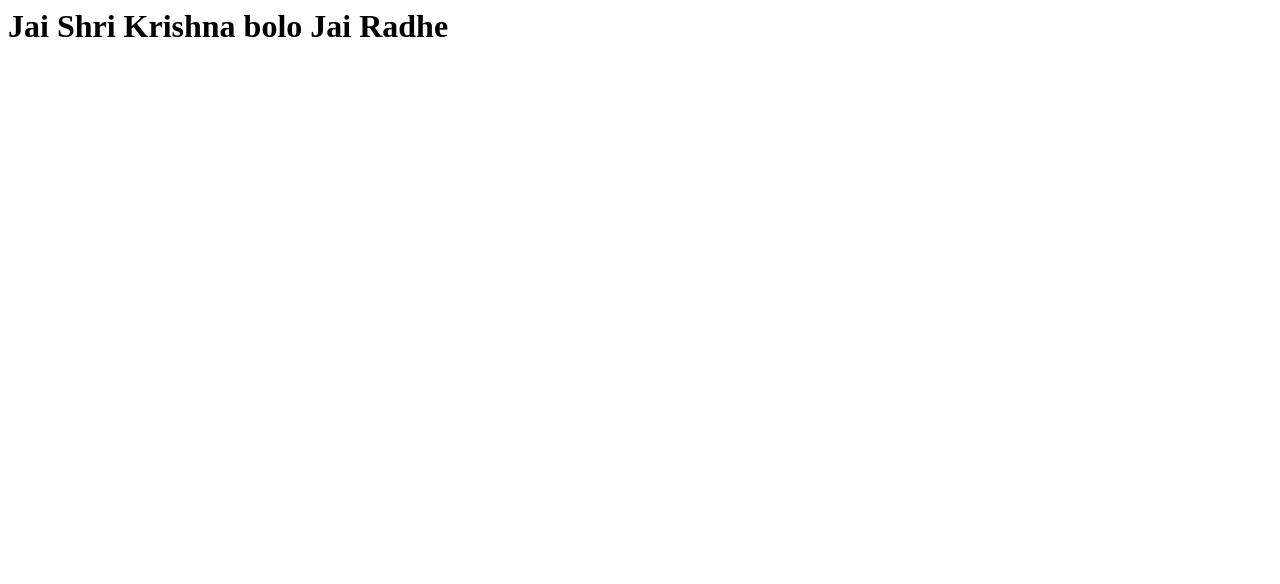
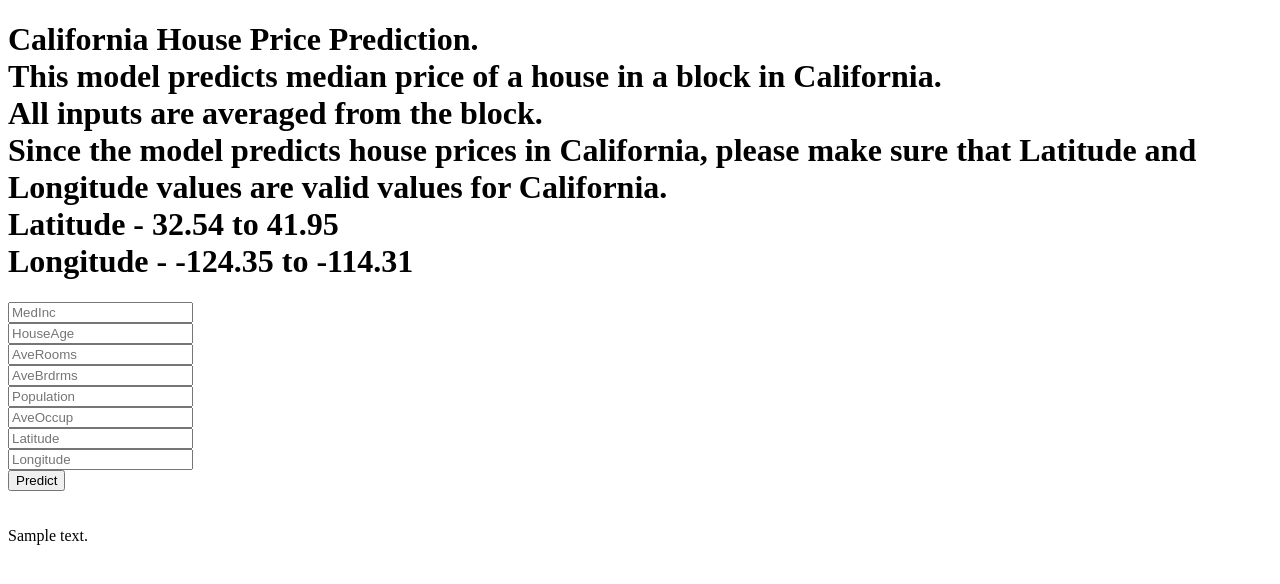
Before and after one commit to spikspiks/cali_housepricing, a Flask app: template templates/home.html in a window 1280 px wide. Shown: the top 584 px of the page. Run offline with Flask 2, Linux system fonts and the light colour scheme; the template is opened without the code that fills it: most values are stand-ins (such as "Sample title", 1, 10 or a date in 2020); parts of the project's set-up code (start-up, migrations or seed data) failed here and were passed over.

Commit message:
web app ready

```diff
--- a/app.py
+++ b/app.py
@@ -1,6 +1,6 @@
 import pickle
 from flask import Flask,request,app,jsonify,url_for,render_template
-import numpy
+import numpy as np
 import pandas
 
 app = Flask(__name__)
@@ -18,11 +18,21 @@ def predict_api():
     #this makes sure input is always in json from the api
     data=request.json['data']
     print(data)
-    data=numpy.array(list(data.values())).reshape(1,-1)
+    data=np.array(list(data.values())).reshape(1,-1)
     data=scaler.transform(data)
     output=model.predict(data)[0]
     print(output)
     return jsonify(output)
 
+@app.route('/predict',methods=['POST'])
+
+def predict():
+    data=[float(x) for x in request.form.values()]
+    final_input=scaler.transform(np.array(data).reshape(1,-1))
+    print(final_input)
+    output=model.predict(final_input)[0]
+    return render_template('home.html',prediction_text='The predicted median house price (in $100,00) is {}'.format(output))
+
+
 if __name__=='__main__':
     app.run(debug='True')
--- a/templates/home.html
+++ b/templates/home.html
@@ -1,3 +1,45 @@
-<h1>
-    Jai Shri Krishna bolo Jai Radhe
-</h1>
+<!DOCTYPE html>
+<html >
+
+<head>
+  <meta charset="UTF-8">
+  <title>California Housing Price</title>
+  <link href='https://fonts.googleapis.com/css?family=Pacifico' rel='stylesheet' type='text/css'>
+<link href='https://fonts.googleapis.com/css?family=Arimo' rel='stylesheet' type='text/css'>
+<link href='https://fonts.googleapis.com/css?family=Hind:300' rel='stylesheet' type='text/css'>
+<link href='https://fonts.googleapis.com/css?family=Open+Sans+Condensed:300' rel='stylesheet' type='text/css'>
+
+
+</head>
+
+<body>
+ <div class="login">
+	<h1>California House Price Prediction.<br>
+        This model predicts median price of a house in a block in California.<br>
+        All inputs are averaged from the block.<br>
+        Since the model predicts house prices in California, please make sure that Latitude and Longitude values are valid values for California.<br>
+        Latitude - 32.54 to 41.95<br>
+        Longitude - -124.35 to -114.31<br>
+    </h1>
+     <!-- Main Input For Receiving Query to our ML -->
+    <form action="{{ url_for('predict')}}"method="post">
+      <input type="text" name="Median Income" placeholder="MedInc" required="required" /><br>
+    	<input type="text" name="Age of House" placeholder="HouseAge" required="required" /><br>
+        <input type="text" name="Average Rooms" placeholder="AveRooms" required="required" /><br>
+        <input type="text" name="Average Bedrooms" placeholder="AveBrdrms" required="required" /><br>
+        <input type="text" name="Population" placeholder="Population" required="required" /><br>
+        <input type="text" name="Average Occupiers" placeholder="AveOccup" required="required" /><br>
+        <input type="text" name="Latitude" placeholder="Latitude" required="required" /><br>
+        <input type="text" name="Longtitude" placeholder="Longitude" required="required" /><br>
+        <button type="submit" class="btn btn-primary btn-block btn-large">Predict</button>
+    </form>
+
+   <br>
+   <br>
+
+
+ </div>
+ {{prediction_text}}
+
+</body>
+</html>
```
